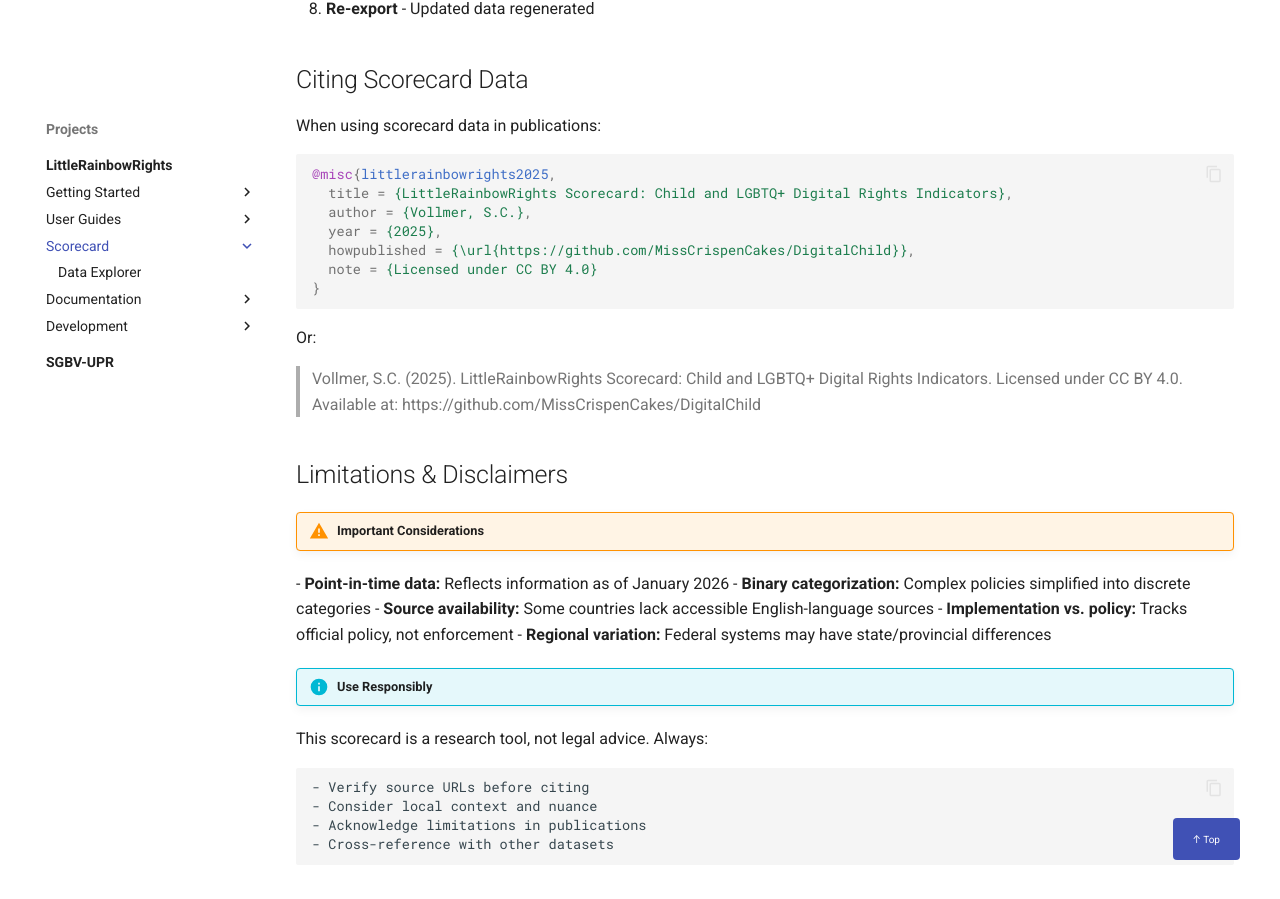
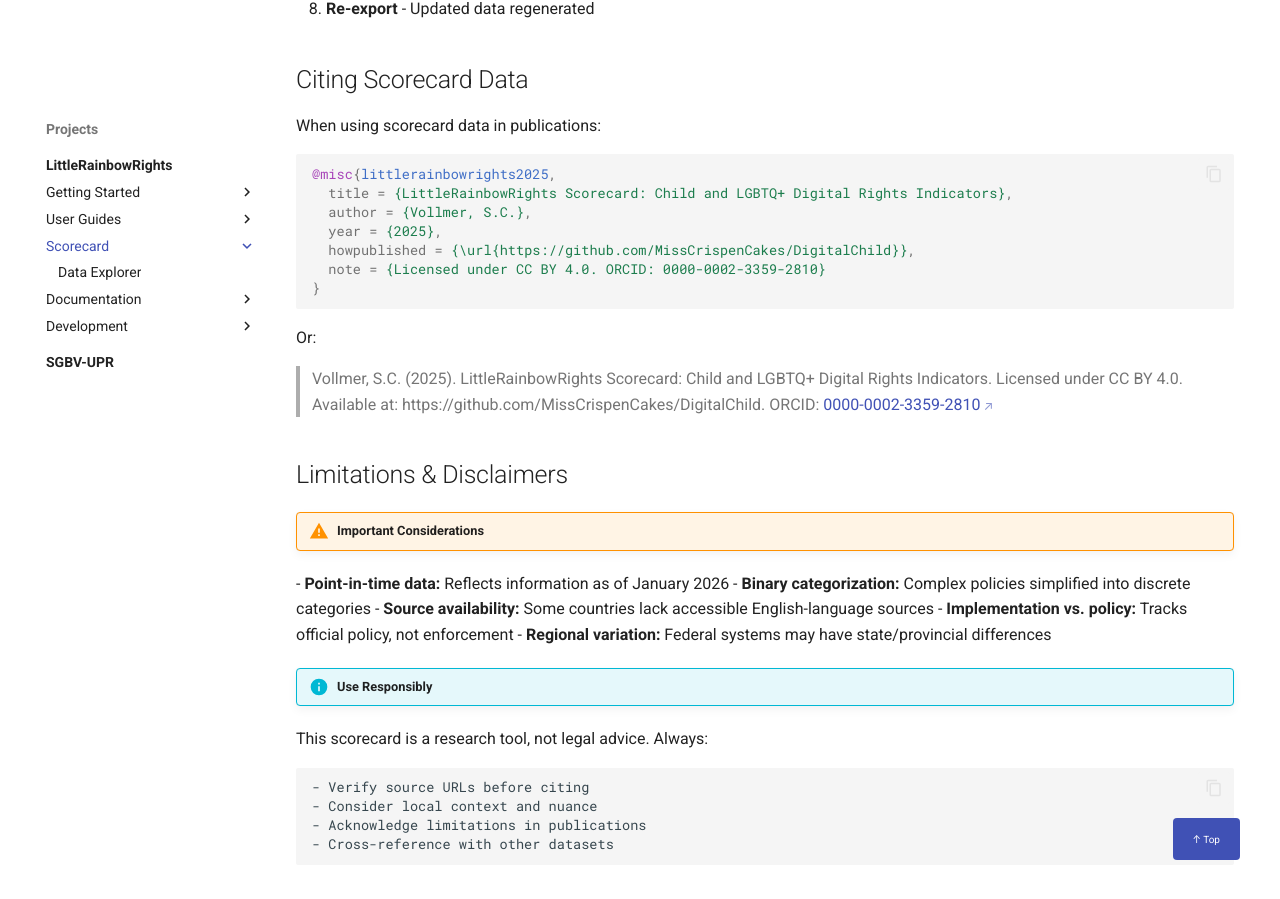
Before and after one commit to MissCrispenCakes/DigitalChild, an MkDocs documentation site: the page built from docs/scorecard/index.md, in a window 1280 px wide and 900 px high, scrolled down 6866 px. Built offline with MkDocs 1.6.1 and Material for MkDocs 9.7.7, drawn with Linux system fonts in a browser that asks for light colours; a script that is not in the unit is left out; comment, search, counter and statistics services are not loaded.

Commit message:
Update all citations
Updated author attribution to include ORCID identifier in:
- CITATION.cff (all three author sections)
- docs/projects/littlerainbowrights/index.md (BibTeX and text citations)
- docs/projects/sgbv/index.md (dataset citation)
- docs/scorecard/index.md (scorecard citation)
- docs/FAQ.md (citation example)

````diff
--- a/docs/scorecard/index.md
+++ b/docs/scorecard/index.md
@@ -296,13 +296,13 @@
   author = {Vollmer, S.C.},
   year = {2025},
   howpublished = {\url{https://github.com/MissCrispenCakes/DigitalChild}},
-  note = {Licensed under CC BY 4.0}
+  note = {Licensed under CC BY 4.0. ORCID: 0000-0002-3359-2810}
 }
 ```
 
 Or:
 
-> Vollmer, S.C. (2025). LittleRainbowRights Scorecard: Child and LGBTQ+ Digital Rights Indicators. Licensed under CC BY 4.0. Available at: https://github.com/MissCrispenCakes/DigitalChild
+> Vollmer, S.C. (2025). LittleRainbowRights Scorecard: Child and LGBTQ+ Digital Rights Indicators. Licensed under CC BY 4.0. Available at: https://github.com/MissCrispenCakes/DigitalChild. ORCID: [0000-0002-3359-2810](https://orcid.org/0000-0002-3359-2810)
 
 ## Limitations & Disclaimers
 
````
Also changed, not shown: docs/FAQ.md (+1 -0 lines), docs/projects/littlerainbowrights/index.md (+2 -2 lines), docs/projects/sgbv/index.md (+1 -1 lines), 1 other file.
